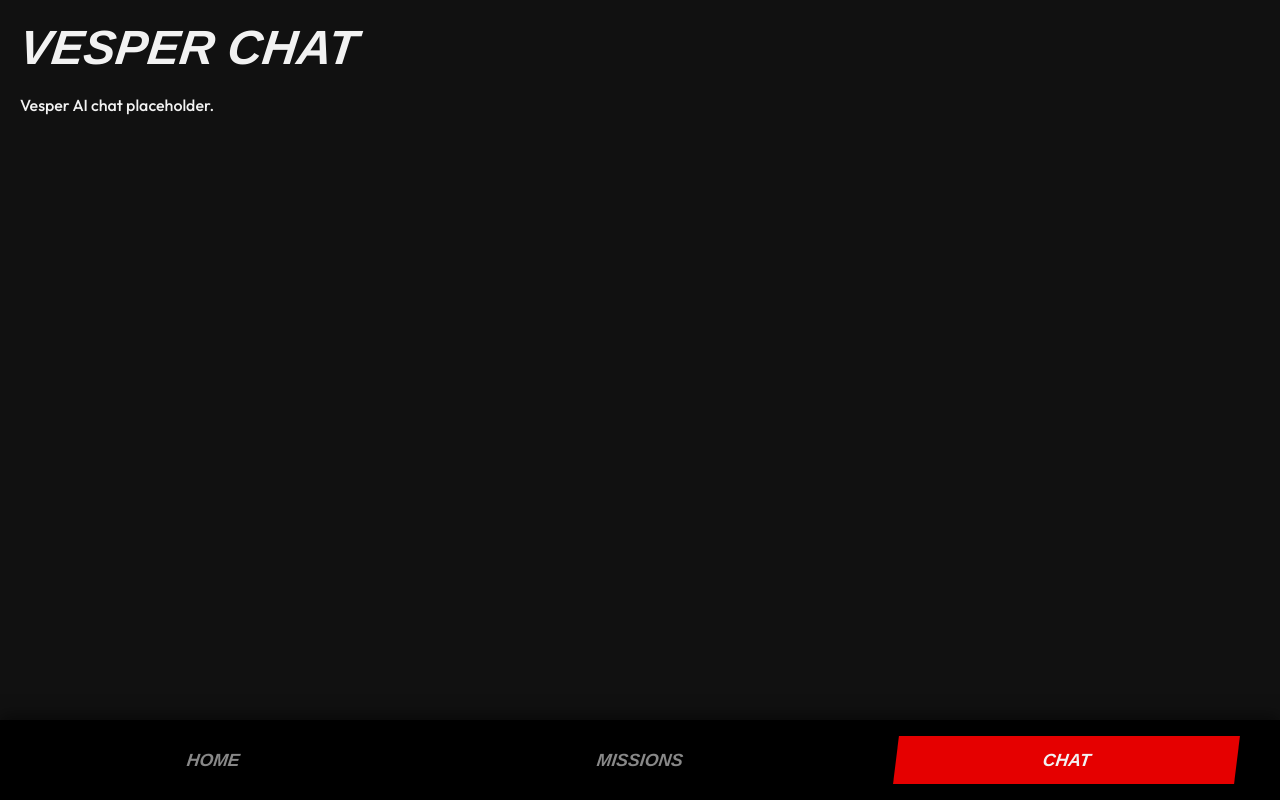
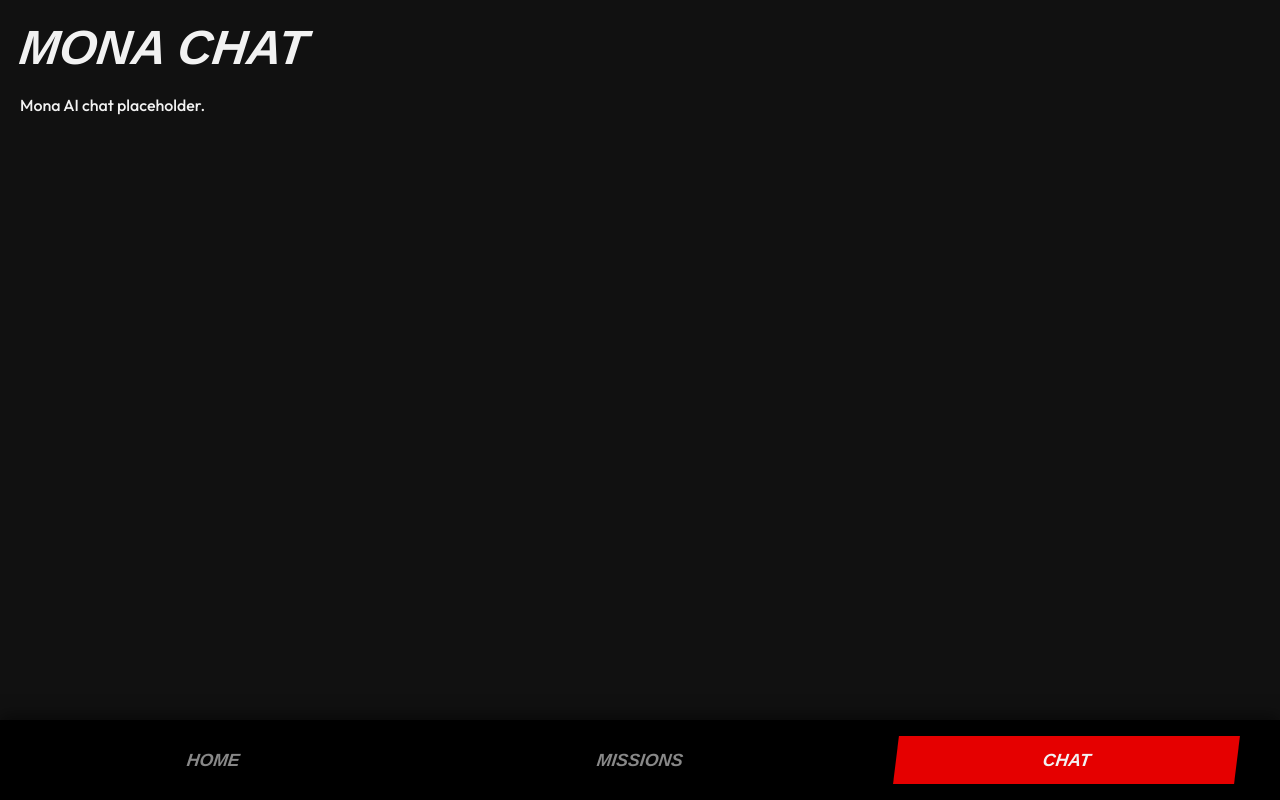
Before and after one commit to WuXiang31/Persona-Navigator, a Next.js app: page /chat in a window 1280 px wide. Built offline with nearby package versions, Linux system fonts and the light colour scheme; a web font is replaced by a local one.

Commit message:
chore: rename Vesper to Mona in chat page branding

```diff
--- a/src/app/(app)/chat/page.tsx
+++ b/src/app/(app)/chat/page.tsx
@@ -2,10 +2,10 @@ export default function Chat() {
   return (
     <main style={{ padding: "20px" }}>
       <h1 className="skew-container" style={{ fontFamily: "var(--font-anybody)", fontSize: "3rem", fontStyle: "italic" }}>
-        <span className="unskew-content">VESPER CHAT</span>
+        <span className="unskew-content">MONA CHAT</span>
       </h1>
       <p style={{ marginTop: "20px", fontFamily: "var(--font-outfit)" }}>
-        Vesper AI chat placeholder.
+        Mona AI chat placeholder.
       </p>
     </main>
   );
```
